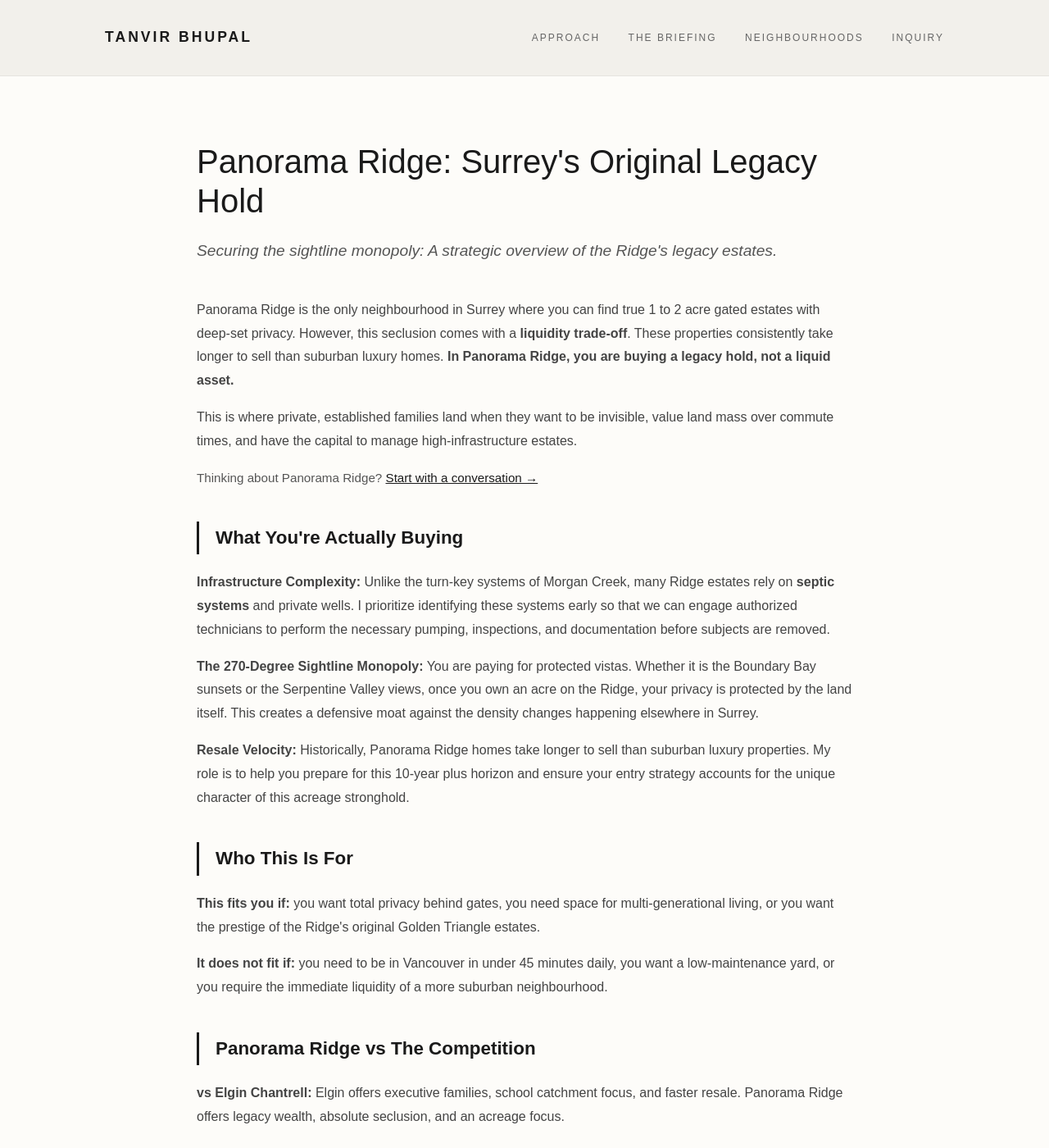
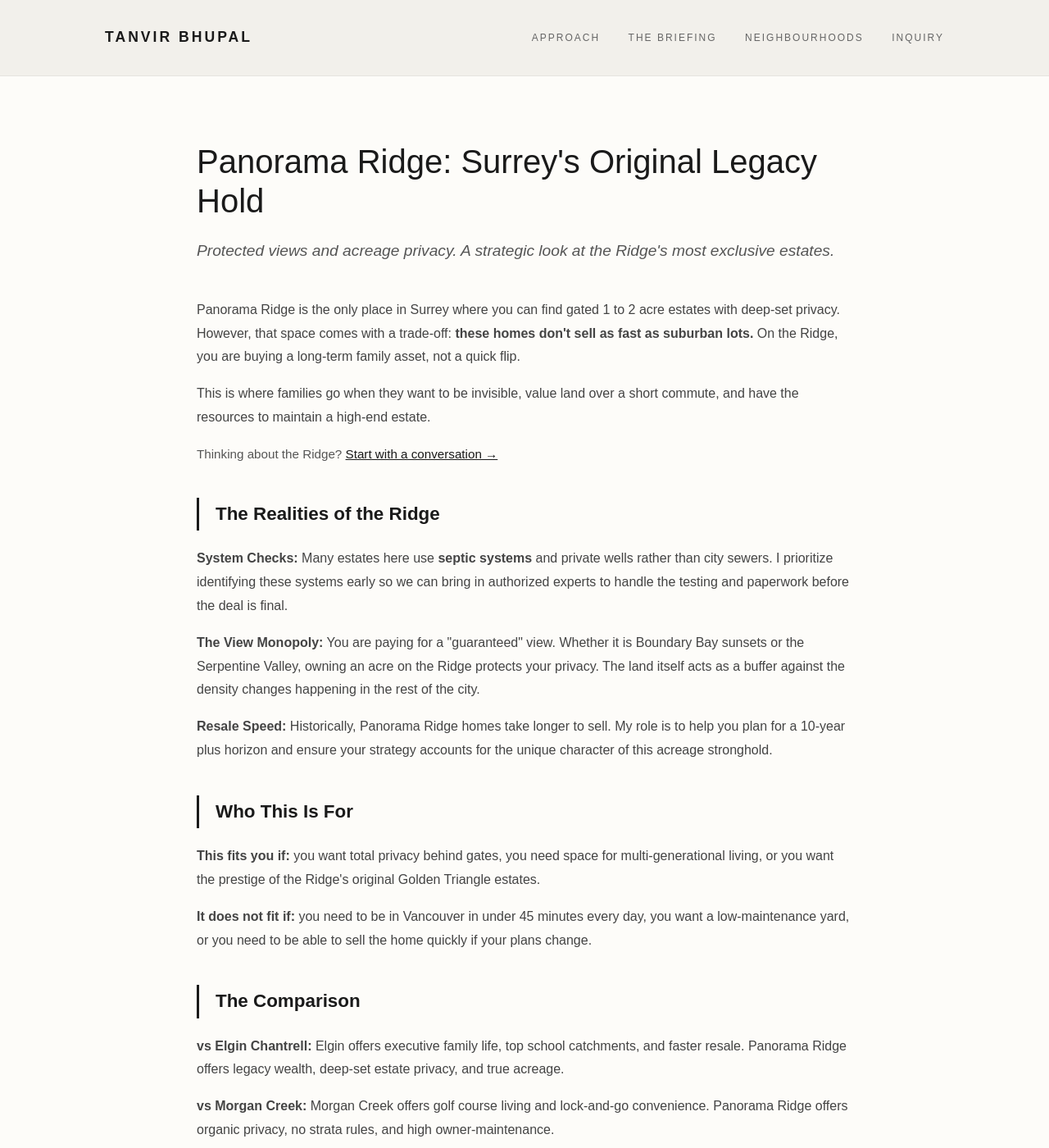
Before and after one commit to gvancouverhomes/tanvirbhupal-site, a Jekyll site: the page built from neighbourhoods/panorama-ridge.md, in a window 1280 px wide and 1400 px high. Shown: the whole window at 82% size. Built offline with Jekyll 4.4.1, drawn with Linux system fonts in a browser that asks for light colours; some of the changed text lies outside the part shown.

Commit message:
Revise descriptions and FAQs for clarity

```diff
--- a/neighbourhoods/panorama-ridge.md
+++ b/neighbourhoods/panorama-ridge.md
@@ -1,7 +1,7 @@
 ---
 layout: default
 title: "Panorama Ridge Real Estate Strategy | The Legacy Hold"
-description: "Strategic analysis of Panorama Ridge legacy estates, septic infrastructure risks, and the long-term defensibility of Surrey's original acreage stronghold."
+description: "Strategic look at Panorama Ridge estates, septic systems, and the long-term value of Surrey’s original acreage stronghold."
 permalink: /neighbourhoods/panorama-ridge/
 faq_schema: |
   {
@@ -10,10 +10,10 @@ faq_schema: |
     "mainEntity": [
       {
         "@type": "Question",
-        "name": "Why is the resale time so much longer here?",
+        "name": "Why does it take longer to sell a home here?",
         "acceptedAnswer": {
           "@type": "Answer",
-          "text": "Historically, the Ridge operates on a different liquidity cycle than suburban Surrey. While the average market moves in weeks, estate properties here often require a strategic 6-month marketing window. My role is to help you prepare for this timeline and ensure your property is positioned to attract the specific, qualified buyer pool this neighbourhood requires."
+          "text": "The Ridge moves at a different pace than suburban Surrey. While a standard house sells in weeks, these estates often require a strategic 6-month window to find the right buyer. My job is to set that expectation early and find the person who values land over a quick commute."
         }
       },
       {
@@ -21,15 +21,15 @@ faq_schema: |
         "name": "Do I need to worry about septic and well water?",
         "acceptedAnswer": {
           "@type": "Answer",
-          "text": "Infrastructure on the Ridge is unique. I treat septic and well systems as a primary due diligence focus. Rather than guessing at their condition, I prioritize identifying these systems early so that we can engage authorized technicians to perform the necessary inspections. My priority is ensuring you have the right expert documentation before any subjects are removed."
+          "text": "Infrastructure on the Ridge is unique. I treat septic and well systems as a major part of the due diligence phase. Instead of guessing, I make sure we bring in authorized experts to handle the testing and paperwork so you have the full picture before the deal is final."
         }
       },
       {
         "@type": "Question",
-        "name": "Is the Ridge Premium worth it for a 5-year hold?",
+        "name": "Is the Ridge a good 5-year investment?",
         "acceptedAnswer": {
           "@type": "Answer",
-          "text": "Panorama Ridge is generally characterized as a Legacy Asset. Given the unique entry costs and the slower liquidity of large estates, historical data suggests the 'Ridge Premium' is best realized over a 10 to 15-year horizon. If your relocation plans might require a more liquid exit in the short term, I typically suggest we also review properties in Elgin Chantrell to compare how those different asset classes align with your goals."
+          "text": "Panorama Ridge is a Legacy Asset. Because of the higher costs and the time it takes to sell, the value is best realized over a 10 to 15 year horizon. If you might need to move again in a few years, I usually suggest we look at Elgin Chantrell for better resale flexibility."
         }
       }
     ]
@@ -43,8 +43,6 @@ faq_schema: |
   .intel-sub { font-size: 1.2rem; color: var(--mid); margin-bottom: 40px; font-style: italic; }
   .section-title { font-size: 1.4rem; color: var(--dark); margin-top: 40px; border-left: 3px solid var(--dark); padding-left: 20px; margin-bottom: 20px; }
   .metric-label { text-transform: uppercase; font-size: 0.85rem; letter-spacing: 2px; color: var(--dark); margin-top: 40px; margin-bottom: 15px; font-weight: bold; }
-  .metric-list { padding-left: 20px; list-style-type: square; color: var(--light); margin-bottom: 30px; }
-  .metric-list li { margin-bottom: 10px; }
   .audit-card { margin-top: 60px; padding: 40px; background: #fdfcf9; border: 1px solid var(--border); display: grid; grid-template-columns: 1fr auto; grid-template-areas: "header action" "body body"; gap: 20px 40px; align-items: center; }
   .audit-title { grid-area: header; margin: 0; font-weight: bold; color: var(--dark); font-size: 1.1rem; }
   .audit-action { grid-area: action; }
@@ -72,40 +70,40 @@ faq_schema: |
 <article class="intel-container">
   <header>
     <h1 class="intel-header">Panorama Ridge: Surrey's Original Legacy Hold</h1>
-    <p class="intel-sub">Securing the sightline monopoly: A strategic overview of the Ridge's legacy estates.</p>
+    <p class="intel-sub">Protected views and acreage privacy. A strategic look at the Ridge's most exclusive estates.</p>
   </header>
 
   <section>
-    <p>Panorama Ridge is the only neighbourhood in Surrey where you can find true 1 to 2 acre gated estates with deep-set privacy. However, this seclusion comes with a <strong>liquidity trade-off</strong>. These properties consistently take longer to sell than suburban luxury homes. <strong>In Panorama Ridge, you are buying a legacy hold, not a liquid asset.</strong></p>
+    <p>Panorama Ridge is the only place in Surrey where you can find gated 1 to 2 acre estates with deep-set privacy. However, that space comes with a trade-off: <strong>these homes don't sell as fast as suburban lots.</strong> On the Ridge, you are buying a long-term family asset, not a quick flip.</p>
 
-    <p>This is where private, established families land when they want to be invisible, value land mass over commute times, and have the capital to manage high-infrastructure estates.</p>
-    <p style="font-size: 0.95rem; color: var(--mid); margin-bottom: 40px;">Thinking about Panorama Ridge? <a href="/contact" style="color: var(--dark); text-decoration: underline;">Start with a conversation →</a></p>
+    <p>This is where families go when they want to be invisible, value land over a short commute, and have the resources to maintain a high-end estate.</p>
+    <p style="font-size: 0.95rem; color: var(--mid); margin-bottom: 40px;">Thinking about the Ridge? <a href="/contact" style="color: var(--dark); text-decoration: underline;">Start with a conversation →</a></p>
 
-    <h2 class="section-title">What You're Actually Buying</h2>
-    <p><strong>Infrastructure Complexity:</strong> Unlike the turn-key systems of Morgan Creek, many Ridge estates rely on <strong>septic systems</strong> and private wells. I prioritize identifying these systems early so that we can engage authorized technicians to perform the necessary pumping, inspections, and documentation before subjects are removed.</p>
-    <p><strong>The 270-Degree Sightline Monopoly:</strong> You are paying for protected vistas. Whether it is the Boundary Bay sunsets or the Serpentine Valley views, once you own an acre on the Ridge, your privacy is protected by the land itself. This creates a defensive moat against the density changes happening elsewhere in Surrey.</p>
-    <p><strong>Resale Velocity:</strong> Historically, Panorama Ridge homes take longer to sell than suburban luxury properties. My role is to help you prepare for this 10-year plus horizon and ensure your entry strategy accounts for the unique character of this acreage stronghold.</p>
+    <h2 class="section-title">The Realities of the Ridge</h2>
+    <p><strong>System Checks:</strong> Many estates here use <strong>septic systems</strong> and private wells rather than city sewers. I prioritize identifying these systems early so we can bring in authorized experts to handle the testing and paperwork before the deal is final.</p>
+    <p><strong>The View Monopoly:</strong> You are paying for a "guaranteed" view. Whether it is Boundary Bay sunsets or the Serpentine Valley, owning an acre on the Ridge protects your privacy. The land itself acts as a buffer against the density changes happening in the rest of the city.</p>
+    <p><strong>Resale Speed:</strong> Historically, Panorama Ridge homes take longer to sell. My role is to help you plan for a 10-year plus horizon and ensure your strategy accounts for the unique character of this acreage stronghold.</p>
 
     <h2 class="section-title">Who This Is For</h2>
     <p><strong>This fits you if:</strong> you want total privacy behind gates, you need space for multi-generational living, or you want the prestige of the Ridge's original Golden Triangle estates.</p>
 
-    <p><strong>It does not fit if:</strong> you need to be in Vancouver in under 45 minutes daily, you want a low-maintenance yard, or you require the immediate liquidity of a more suburban neighbourhood.</p>
+    <p><strong>It does not fit if:</strong> you need to be in Vancouver in under 45 minutes every day, you want a low-maintenance yard, or you need to be able to sell the home quickly if your plans change.</p>
 
-    <h2 class="section-title">Panorama Ridge vs The Competition</h2>
-    <p><strong>vs Elgin Chantrell:</strong> Elgin offers executive families, school catchment focus, and faster resale. Panorama Ridge offers legacy wealth, absolute seclusion, and an acreage focus.</p>
-    <p><strong>vs Morgan Creek:</strong> Morgan Creek offers manicured golf life and lock-and-go strata. Panorama Ridge offers organic privacy, zero strata control, and high owner-maintenance.</p>
-    <p><strong>vs Ocean Park:</strong> Ocean Park offers coastal village character and bluff views. Panorama Ridge offers agricultural-adjacent luxury, valley views, and estate-scale land.</p>
+    <h2 class="section-title">The Comparison</h2>
+    <p><strong>vs Elgin Chantrell:</strong> Elgin offers executive family life, top school catchments, and faster resale. Panorama Ridge offers legacy wealth, deep-set estate privacy, and true acreage.</p>
+    <p><strong>vs Morgan Creek:</strong> Morgan Creek offers golf course living and lock-and-go convenience. Panorama Ridge offers organic privacy, no strata rules, and high owner-maintenance.</p>
+    <p><strong>vs Ocean Park:</strong> Ocean Park offers coastal village charm and beach access. Panorama Ridge offers agricultural views, quiet valley air, and significantly more land.</p>
 
     <h2 class="section-title">Frequently Asked Questions</h2>
 
-    <h3 class="metric-label">Why is the resale time so much longer here?</h3>
-    <p>Historically, the Ridge operates on a different liquidity cycle than suburban Surrey. While the average market moves in weeks, estate properties here often require a <strong>strategic 6-month marketing window</strong>. My role is to help you prepare for this timeline and ensure your property is positioned to attract the specific, qualified buyer pool this neighbourhood requires.</p>
+    <h3 class="metric-label">Why does it take longer to sell a home here?</h3>
+    <p>The Ridge moves at a different pace than the rest of Surrey. While a standard house might sell in weeks, these estates often require a <strong>strategic 6-month window</strong> to find the right buyer. My job is to set that expectation early and find the person who values land over a quick commute.</p>
 
     <h3 class="metric-label">Do I need to worry about septic and well water?</h3>
-    <p>Infrastructure on the Ridge is unique. I treat <strong>septic and well systems</strong> as a primary due diligence focus. Rather than guessing at their condition, I prioritize identifying these systems early so that we can engage authorized technicians to perform the necessary inspections. My priority is ensuring you have the right expert documentation before any subjects are removed.</p>
+    <p>Infrastructure on the Ridge is unique. I treat <strong>septic and well systems</strong> as a major part of the due diligence phase. Instead of guessing, I make sure we bring in authorized experts to handle the testing and paperwork so you have the full picture before the deal is final.</p>
 
-    <h3 class="metric-label">Is the Ridge Premium worth it for a 5-year hold?</h3>
-    <p>Panorama Ridge is generally characterized as a <strong>Legacy Asset</strong>. Given the unique entry costs and the slower liquidity of large estates, historical data suggests the 'Ridge Premium' is best realized over a <strong>10 to 15-year horizon</strong>. If your relocation plans might require a more liquid exit in the short term, I typically suggest we also review properties in <strong>Elgin Chantrell</strong> instead.</p>
+    <h3 class="metric-label">Is the Ridge a good 5-year investment?</h3>
+    <p>Panorama Ridge is what I call a <strong>Legacy Asset</strong>. Because of the higher costs and the time it takes to sell, the value is best realized over a <strong>10 to 15 year horizon</strong>. If you might need to move again in a few years, I usually suggest we look at <strong>Elgin Chantrell</strong> for better resale flexibility.</p>
   </section>
 </article>
 
@@ -145,7 +143,7 @@ faq_schema: |
     </div>
     <div class="audit-body">
       <p class="audit-text">
-        Panorama Ridge's value is found in its scarcity of land and its permanent privacy hedges. If you are looking to acquire or divest in this historic enclave, the strategy must be built on long-term value preservation.
+        Panorama Ridge's value is found in its scarcity of land and its permanent privacy hedges. If you are looking to acquire or sell in this historic enclave, the strategy must be built on long-term value.
       </p>
       <p class="audit-text" style="font-size: 0.85rem; color: var(--mid);">
         No pitch. Just straight answers. tanvir@tanvirbhupal.com | 604-897-7826
```
